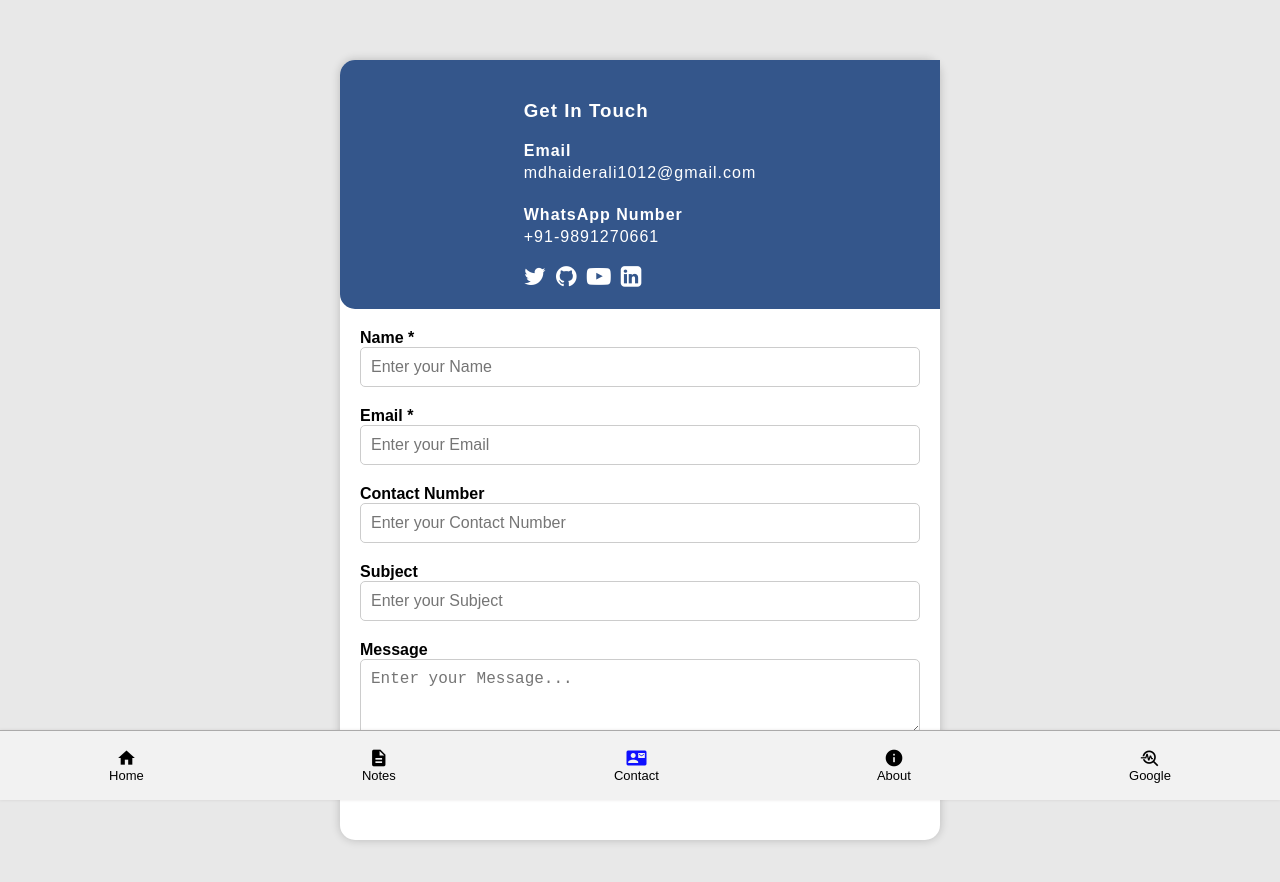
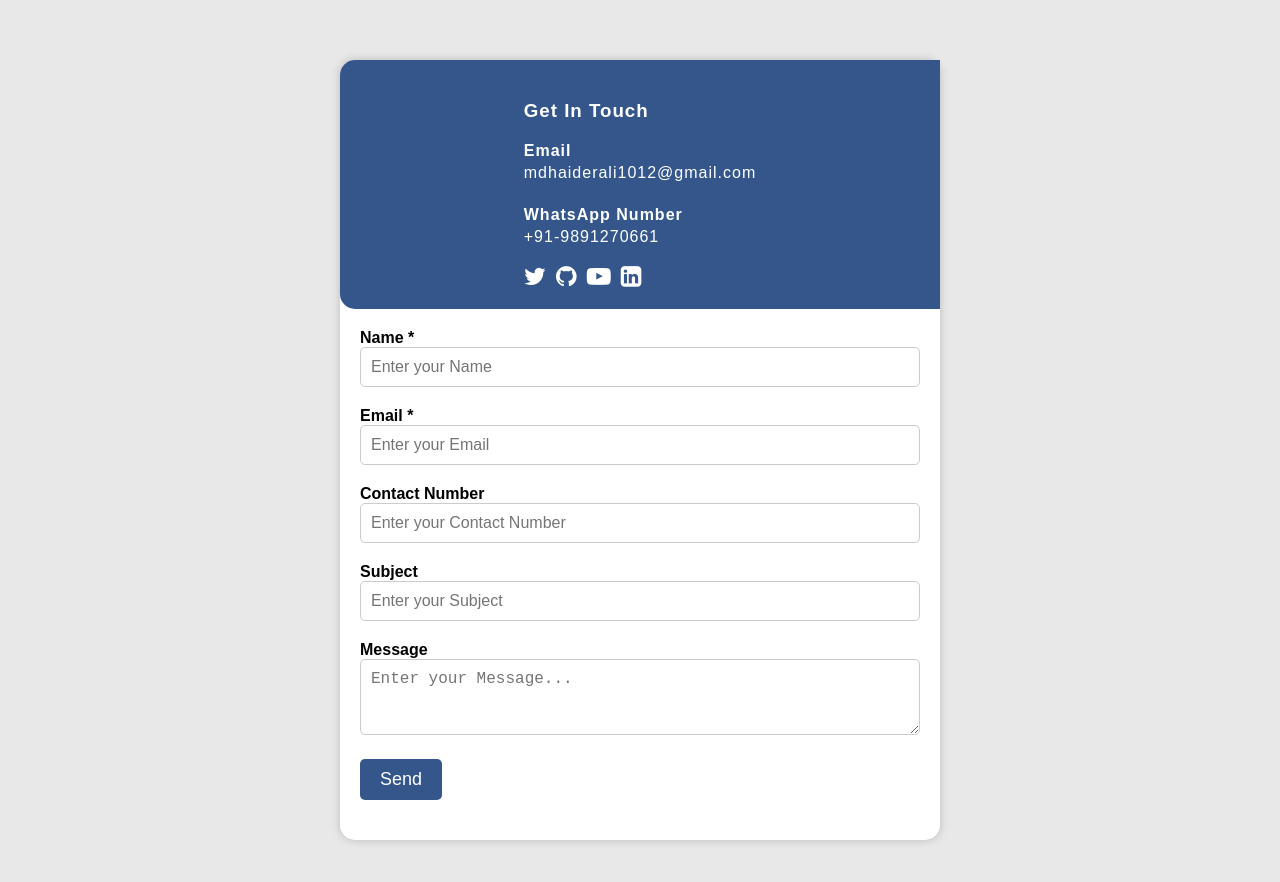
Before and after one commit to haider1210/ChatBot-H, a website: page contactus/Contact_form.html in a window 1280 px wide. Drawn offline with nearby package versions, Linux system fonts and the light colour scheme.

Commit message:
Update Contact_form.html

```diff
--- a/contactus/Contact_form.html
+++ b/contactus/Contact_form.html
@@ -100,83 +100,6 @@
     </script>
 
 
-  <!-- bottonbtn -->
-  <style>
-    .nav {
-    position: fixed;
-    bottom: 0;
-    width: 100%;
-    height: 70px;
-    box-shadow: 0 0 3px rgba(137, 127, 127, 0.2);
-    background-color: #f2f2f2;
-    display: flex;
-    overflow-x: auto;
-    left:0;
-}
-
-.nav__link {
-    display: flex;
-    flex-direction: column;
-    align-items: center;
-    justify-content: center;
-    flex-grow: 1;
-    min-width: 60px;
-    overflow: hidden;
-    white-space: nowrap;
-    border-top:1px #abaaaa solid;
-    font-family: sans-serif;
-    font-size: 13px;
-    color: #000000;
-    text-decoration: none;
-    -webkit-tap-highlight-color: transparent;
-    transition: background-color 0.1s ease-in-out;
-}
-
-.nav__link:hover {
-    background-color: #7ff7ec;
-}
-
-.nav__link--active {
-    color: #0e0fff;
-}
-
-.nav__icon {
-    font-size: 20px;
-}
-
-  </style>
-    <nav class="nav">
-
-      <a a href="../index.html" class="nav__link" >
-        <i class="material-icons nav__icon">home</i>
-        <span class="nav__text">Home</span>
-      </a>
-      <a href="/Notes/index.html" class="nav__link">
-        <i class="material-icons nav__icon">description</i>
-        <span class="nav__text">Notes</span>
-      </a>
-
-      <a href="" class="nav__link">
-        <i class="material-icons nav__icon"  id="contactLink">contact_mail </i>
-        <span class="nav__text">Contact</span>
-      </a>
-      <a href="../aboutus/about.html" class="nav__link">
-        <i class="material-icons nav__icon">info</i>
-        <span class="nav__text">About</span>
-      </a>
-      <a href="https://www.google.com" class="nav__link">
-        <i class="material-icons nav__icon">troubleshoot</i>
-        <span class="nav__text">Google</span>
-      </a>
-    </nav>
-
-<script >
-  document.addEventListener("DOMContentLoaded", function() {
-            var homeLink = document.getElementById("contactLink");
-            homeLink.classList.add("nav__link--active");
-        });
-</script>
-
 
 </body>
 </html>
```
